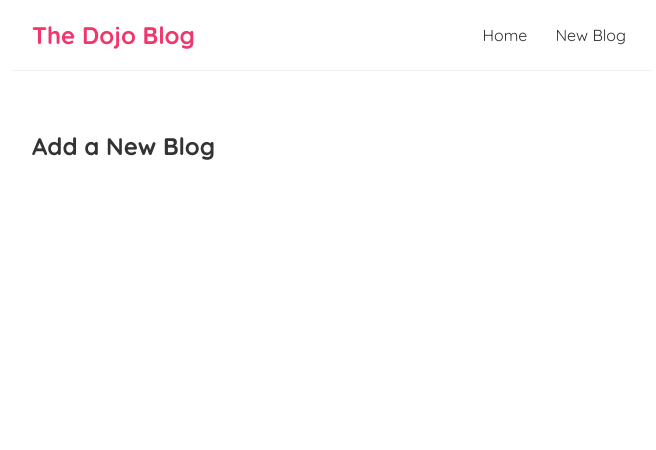
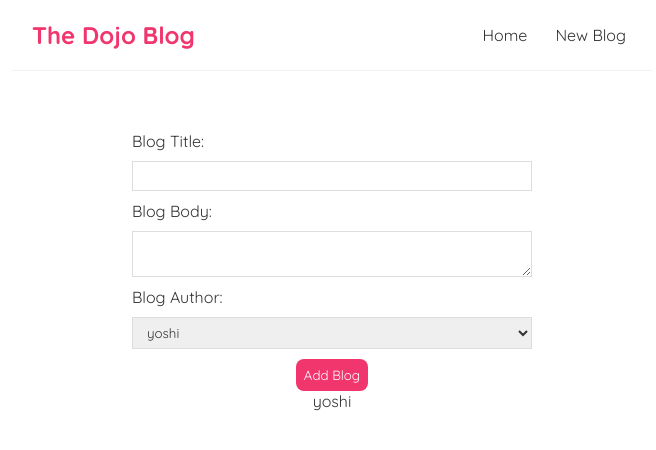
Before and after one commit to ahmadalhasani946/React-Tutorial-dojo-blog, a React (Create React App) app: page /create in a window 1280 px wide. Shown: the top 450 px of the page, without its empty margins (308-964 px from the left). Built offline with nearby package versions, Linux system fonts and the light colour scheme; the HTML template or start-up script is replaced by a standard one.

Commit message:
lesson 27 Controlled Inputs (forms)

```diff
--- a/src/Create.js
+++ b/src/Create.js
@@ -1,7 +1,38 @@
+import { useState } from "react";
+
 const Create = () => {
+
+    const [title, setTitle] = useState('');
+    const [body, setBody] = useState('');
+    const [author, setAuthor] = useState('yoshi');
+
     return (
         <div className="create">
-            <h2>Add a New Blog</h2>
+            <form>
+                <label>Blog Title:</label>
+                <input
+                    type="text"
+                    value={ title }
+                    onChange={(e) => setTitle(e.target.value)}
+                />
+                <label>Blog Body:</label>
+                <textarea
+                    value={ body }
+                    onChange={(e) => setBody(e.target.value)}
+                ></textarea>
+                <label>Blog Author:</label>
+                <select
+                    value={ author }
+                    onChange={(e) => setAuthor(e.target.value)}
+                >
+                    <option value="mario">mario</option>
+                    <option value="yoshi">yoshi</option>
+                </select>
+                <button>Add Blog</button>
+            </form>
+            <div>{ title }</div>
+            <div>{ body }</div>
+            <div>{ author }</div>
         </div>
      );
 }
--- a/src/index.css
+++ b/src/index.css
@@ -61,3 +61,35 @@
 .blog-details div {
   margin: 20px 0;
 }
+
+/* create new blog form */
+.create {
+  max-width: 400px;
+  margin: 0 auto;
+  text-align: center;
+}
+.create label {
+  text-align: left;
+  display: block;
+}
+.create h2 {
+  font-size: 20px;
+  color: #f1356d;
+  margin-bottom: 30px;
+}
+.create input, .create textarea, .create select {
+  width: 100%;
+  padding: 6px 10px;
+  margin: 10px 0;
+  border: 1px solid #ddd;
+  box-sizing: border-box;
+  display: block;
+}
+.create button {
+  background: #f1356d;
+  color: #fff;
+  border: 0;
+  padding: 8px;
+  border-radius: 8px;
+  cursor: pointer;
+}
```
